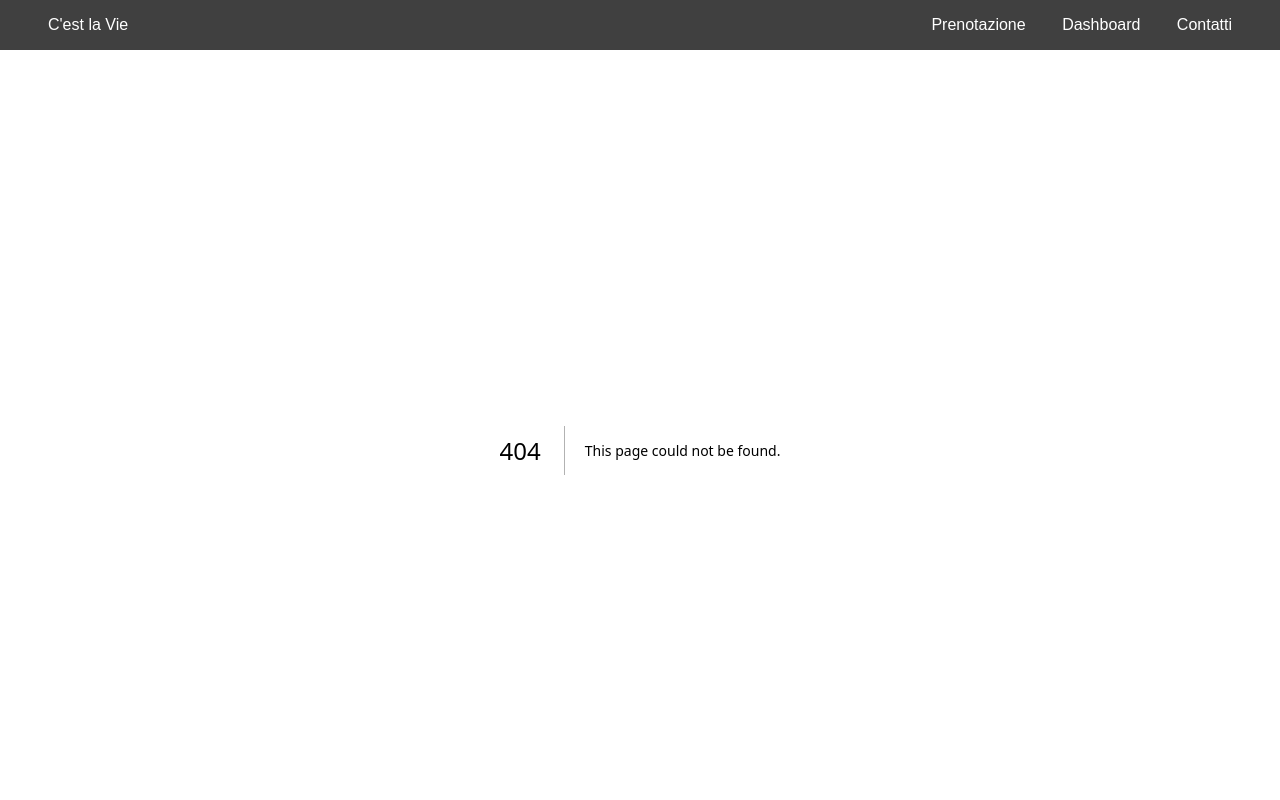
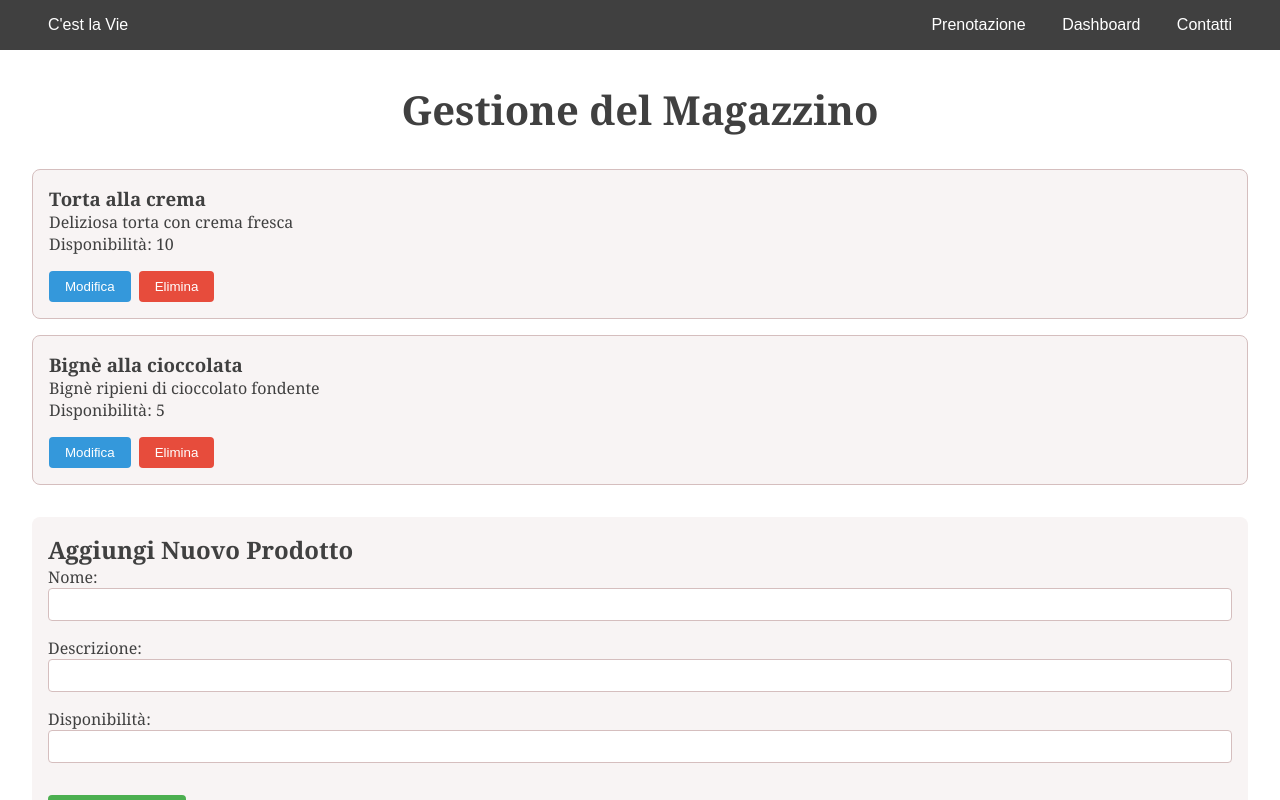
Before and after one commit to MarcosMaida/pw4_frontend, a Next.js app: page /admin/inventory in a window 1280 px wide. Before the commit this address had no page. Shown: the top 800 px of the page. Built offline with nearby package versions, Linux system fonts and the light colour scheme.

Commit message:
Aggiunta per la gestione del Magazzino Admin

```diff
--- /dev/null
+++ b/src/app/admin/inventory/inventory.module.css
@@ -0,0 +1,79 @@
+/* src/app/admin/inventory/inventory.module.css */
+
+.container {
+    font-family: 'Georgia', serif;
+    padding: 2rem;
+    background-color: #ffffff;
+    color: #404040;
+  }
+
+  .heading {
+    font-size: 2.5rem;
+    color: #404040;
+    text-align: center;
+    margin-bottom: 2rem;
+  }
+
+  .productList {
+    list-style-type: none;
+    padding: 0;
+  }
+
+  .productItem {
+    padding: 1rem;
+    border: 1px solid #D5BEBE;
+    border-radius: 8px;
+    margin-bottom: 1rem;
+    background-color: #F8F4F4;
+  }
+
+  .actions {
+    margin-top: 1rem;
+  }
+
+  .editButton, .deleteButton {
+    padding: 0.5rem 1rem;
+    border: none;
+    color: #fff;
+    cursor: pointer;
+    border-radius: 4px;
+  }
+
+  .editButton {
+    background-color: #3498DB;
+    margin-right: 0.5rem;
+  }
+
+  .deleteButton {
+    background-color: #E74C3C;
+  }
+
+  .form {
+    margin-top: 2rem;
+    padding: 1rem;
+    background-color: #f8f4f4;
+    border-radius: 8px;
+  }
+
+  .formLabel {
+    display: block;
+    margin-bottom: 1rem;
+    color: #404040;
+  }
+
+  .formInput {
+    width: 100%;
+    padding: 0.5rem;
+    border: 1px solid #D5BEBE;
+    border-radius: 4px;
+  }
+
+  .submitButton {
+    padding: 0.5rem 1rem;
+    background-color: #4CAF50;
+    border: none;
+    color: #fff;
+    cursor: pointer;
+    border-radius: 4px;
+    margin-top: 1rem;
+  }
--- /dev/null
+++ b/src/app/admin/inventory/page.js
@@ -0,0 +1,122 @@
+"use client";
+
+import { useState } from 'react';
+import styles from './inventory.module.css';
+
+export default function InventoryPage() {
+    // Stato dei prodotti. Questo sarà modificato per prelevare i dati dinamicamente dal backend.
+    const [products, setProducts] = useState([
+        { id: 1, name: 'Torta alla crema', description: 'Deliziosa torta con crema fresca', stock: 10 },
+        { id: 2, name: 'Bignè alla cioccolata', description: 'Bignè ripieni di cioccolato fondente', stock: 5 },
+    ]);
+
+    // per aggiungere o modificare un prodotto
+    const [formData, setFormData] = useState({ id: null, name: '', description: '', stock: '' });
+
+    const handleInputChange = (e) => {
+        const { name, value } = e.target;
+        setFormData({ ...formData, [name]: value });
+    };
+
+    const handleFormSubmit = (e) => {
+        e.preventDefault();
+        if (formData.id) {
+            // Modifica di un prodotto esistente
+            setProducts((prevProducts) =>
+                prevProducts.map((product) =>
+                    product.id === formData.id ? { ...formData, stock: parseInt(formData.stock) } : product
+                )
+            );
+            // Questo dovrà poi essere modificato per aggiungere il backend:
+            // Qui si integrerà una chiamata API per aggiornare il prodotto nel database
+            // esempio: updateProduct(formData).then(() => {...});
+        } else {
+            // Aggiunta di un nuovo prodotto
+            const newProduct = {
+                ...formData,
+                id: products.length + 1, // L'ID sarà gestito dal database nel backend
+                stock: parseInt(formData.stock),
+            };
+            setProducts([...products, newProduct]);
+
+            // Questo dovrà poi essere modificato per aggiungere il backend:
+            // Qui si integrerà una chiamata API per aggiungere un nuovo prodotto nel database
+            // esempio: addProduct(newProduct).then(() => {...});
+        }
+        setFormData({ id: null, name: '', description: '', stock: '' });
+    };
+
+    const handleEdit = (product) => {
+        setFormData(product);
+    };
+
+    const handleDelete = (id) => {
+        setProducts(products.filter((product) => product.id !== id));
+
+        // Questo dovrà poi essere modificato per aggiungere il backend:
+        // Qui si integrerà una chiamata API per eliminare il prodotto dal database
+        // esempio: deleteProduct(id).then(() => {...});
+    };
+
+    return (
+        <div className={styles.container}>
+            <h1 className={styles.heading}>Gestione del Magazzino</h1>
+
+            {/* Lista dei prodotti attualmente nel magazzino */}
+            <ul className={styles.productList}>
+                {products.map((product) => (
+                    <li key={product.id} className={styles.productItem}>
+                        <h3>{product.name}</h3>
+                        <p>{product.description}</p>
+                        <p>Disponibilità: {product.stock}</p>
+                        <div className={styles.actions}>
+                            <button className={styles.editButton} onClick={() => handleEdit(product)}>Modifica</button>
+                            <button className={styles.deleteButton} onClick={() => handleDelete(product.id)}>Elimina</button>
+                        </div>
+                    </li>
+                ))}
+            </ul>
+
+            {/* Form per aggiungere o modificare un prodotto */}
+            <form onSubmit={handleFormSubmit} className={styles.form}>
+                <h2>{formData.id ? 'Modifica Prodotto' : 'Aggiungi Nuovo Prodotto'}</h2>
+                <label className={styles.formLabel}>
+                    Nome:
+                    <input
+                        type="text"
+                        name="name"
+                        value={formData.name}
+                        onChange={handleInputChange}
+                        required
+                        className={styles.formInput}
+                    />
+                </label>
+                <label className={styles.formLabel}>
+                    Descrizione:
+                    <input
+                        type="text"
+                        name="description"
+                        value={formData.description}
+                        onChange={handleInputChange}
+                        required
+                        className={styles.formInput}
+                    />
+                </label>
+                <label className={styles.formLabel}>
+                    Disponibilità:
+                    <input
+                        type="number"
+                        name="stock"
+                        value={formData.stock}
+                        onChange={handleInputChange}
+                        required
+                        className={styles.formInput}
+                    />
+                </label>
+                <button type="submit" className={styles.submitButton}>
+                    {formData.id ? 'Salva Modifiche' : 'Aggiungi Prodotto'}
+                </button>
+            </form>
+        </div>
+    );
+}
```
